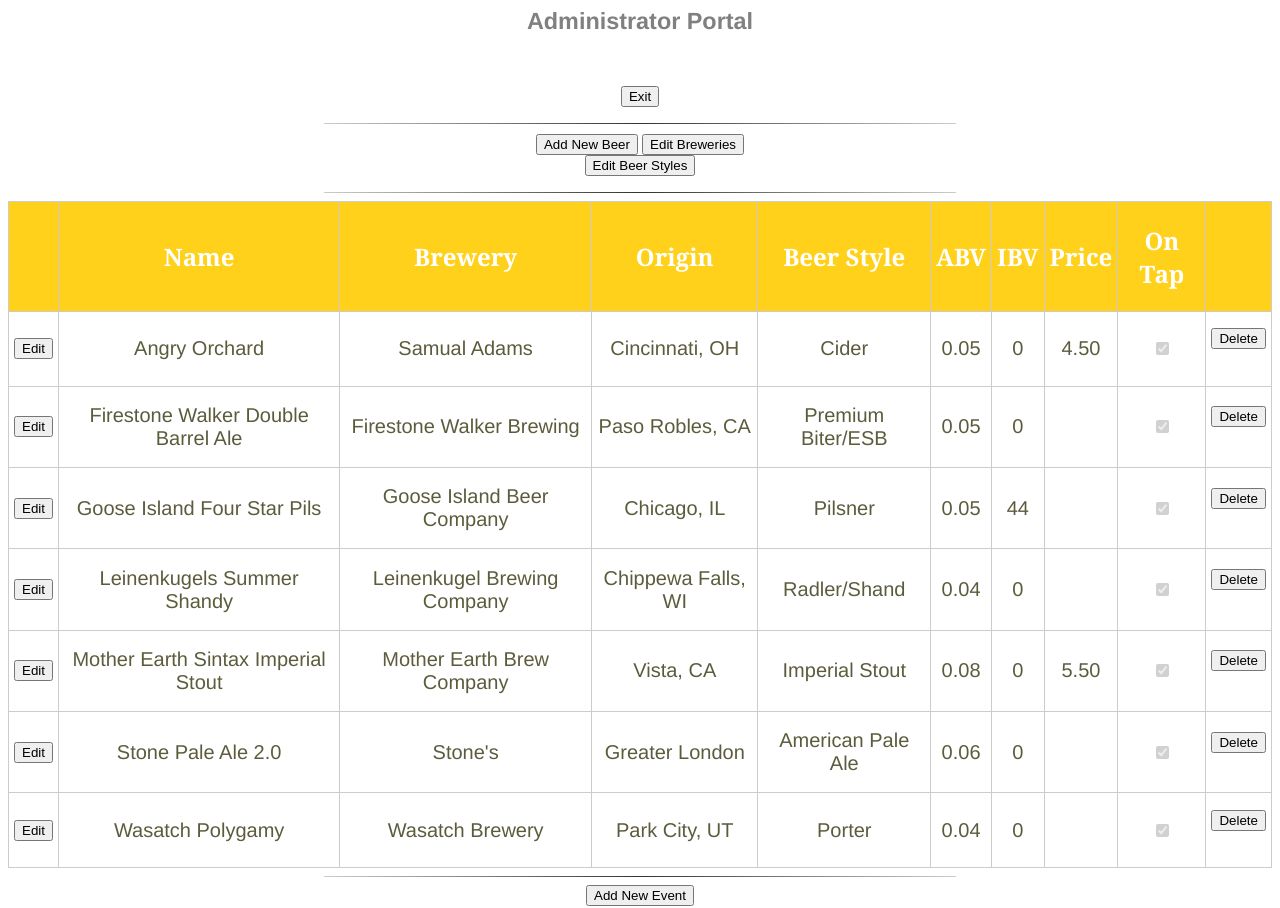
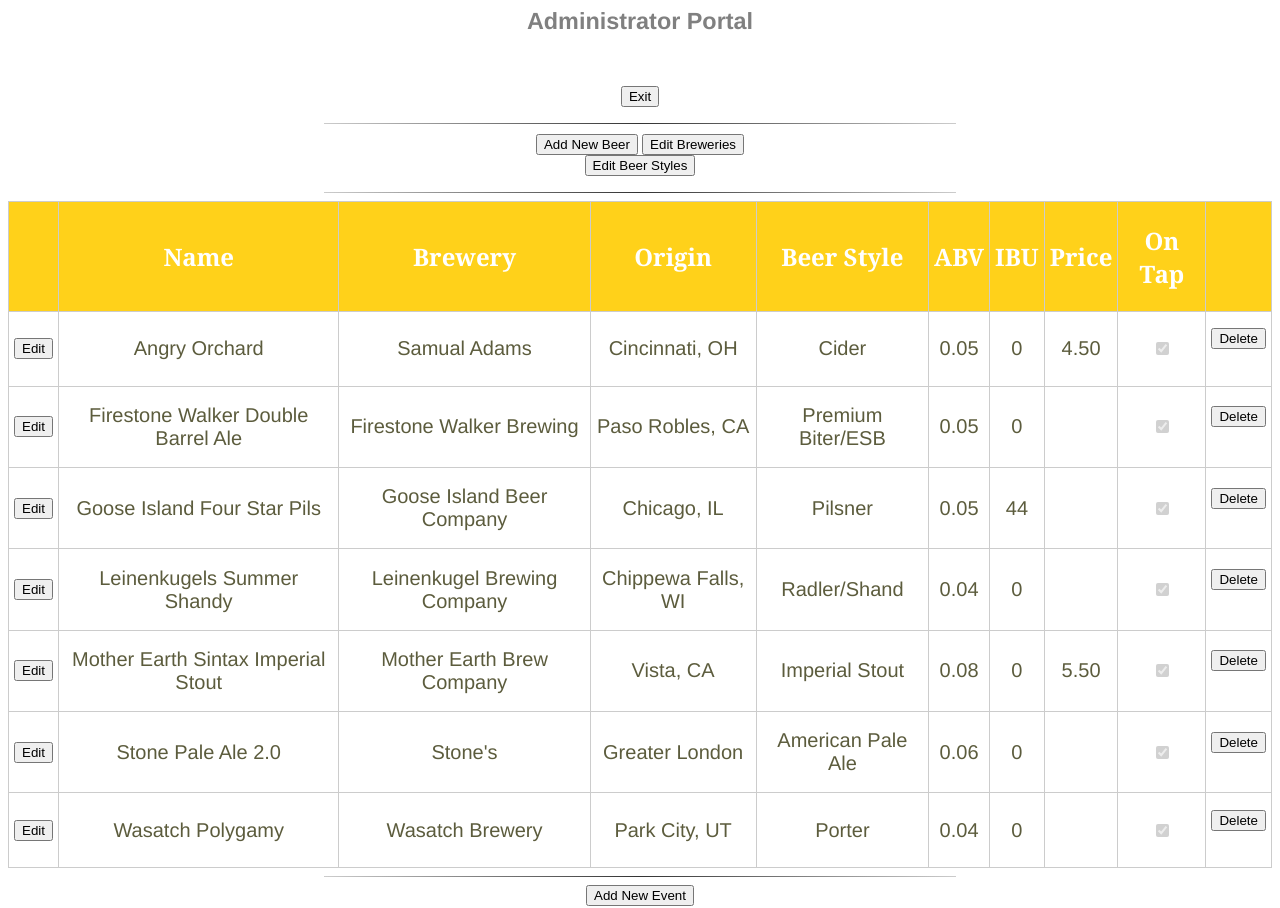
Before and after one commit to Nick314159/birdstop, a PHP site: page /admin.php in a window 1280 px wide. Shown: the top 908 px of the page. Run offline with PHP 8.4, Linux system fonts and the light colour scheme; the visitor is signed in with stand-in values (Sample User, id 1); data comes from the database, SQL or seed files in the repository; data that the repository does not hold is empty.

Commit message:
updated abv and ibu in editBeer and admin

```diff
--- a/html/admin/admin.php
+++ b/html/admin/admin.php
@@ -2,7 +2,7 @@
 include_once "../config.php";
 include "session.php";
 $result = mysqli_query($db, "SELECT b.id, b.name, br.name as brewery, b.origin, bs.name as beer_style, b.ABV, b.IBU, b.price, b.on_tap FROM beer b JOIN brewery br on b.brewery_id = br.id JOIN beer_style bs ON b.beer_style_id = bs.id ORDER BY b.on_tap DESC, b.name");
-$brewsTable .= '<table align="center" cellpadding="0" cellspacing="0" class="db-table"><tr><th></th><th>Name</th> <th>Brewery</th><th>Origin</th><th>Beer Style</th><th>ABV</th><th>IBV</th> <th>Price</th><th>On Tap</th><th></th></tr>';
+$brewsTable .= '<table align="center" cellpadding="0" cellspacing="0" class="db-table"><tr><th></th><th>Name</th> <th>Brewery</th><th>Origin</th><th>Beer Style</th><th>ABV</th><th>IBU</th> <th>Price</th><th>On Tap</th><th></th></tr>';
 while ($row = mysqli_fetch_array($result)) {
     $brewsTable .= "<td><button type='button' onClick=\"Javascript:window.location.href = 'editBeer.php?rowId=" . $row['id'] . "';\">Edit</button></td>";
     $brewsTable .= '<td>' . $row['name'] . '</td>';
--- a/html/admin/editBeer.php
+++ b/html/admin/editBeer.php
@@ -81,11 +81,6 @@ if ($_POST['save']) {
 
     if($beerName=="" ){
         $nameError = "The beer must have a name!";
-        $valid = false;
-    }
-
-    if ($beerABV > 1) {
-        $ABVerror = "ABV is a percentage and must be less than or equal to 1!";
         $valid = false;
     }
     if ($beerBreweryId == 0 ) {
```
